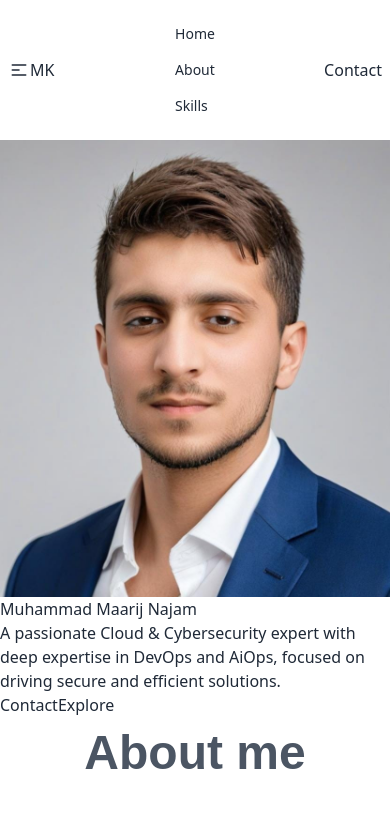
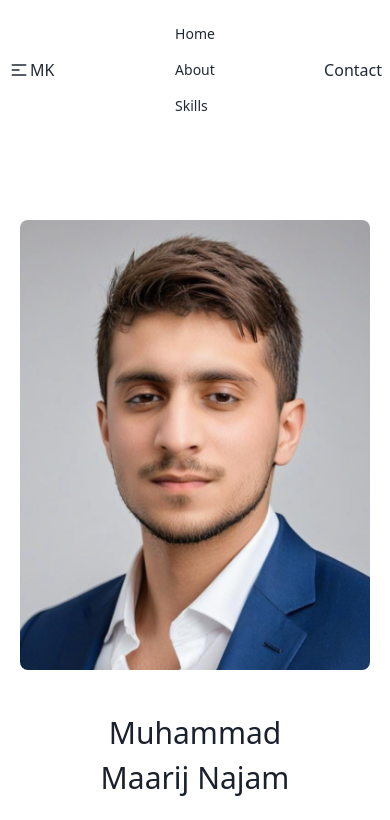
Before and after one commit to maarijkhan24/portfoliomk, a Next.js app: page / in a window 390 px wide. Shown: the top 820 px of the page. Built offline with nearby package versions, Linux system fonts and the light colour scheme.

Commit message:
Hero.module.css

```diff
--- a/components/Hero.module.css
+++ b/components/Hero.module.css
@@ -1,77 +1,83 @@
-/* styles.css */
-.hero-section {
-    color: #4a5568; /* Equivalent to text-gray-600 */
+.heroSection {
+  color: #4a5568; /* text-gray-600 */
 }
 
-  .hero-container {
+.container {
   display: flex;
-    flex-direction: column;
   align-items: center;
   justify-content: center;
-    padding: 5rem 1.25rem; /* Equivalent to px-5 py-20 */
+  flex-direction: column;
+  padding: 5rem 1.25rem;
+  margin: 0 auto;
+  max-width: 1024px;
 }
 
-  .hero-image {
+.heroImage {
   width: 100%;
-    max-width: 500px; /* Equivalent to lg:w-2/6, 500px for width */
-    height: 450px; /* Fixed height */
-    object-fit: cover; /* Equivalent to object-cover */
-    object-position: center; /* Equivalent to object-center */
-    border-radius: 1rem; /* Equivalent to rounded */
-    margin-bottom: 2.5rem; /* Equivalent to mb-10 */
+  max-width: 500px;
+  height: 450px;
+  margin-bottom: 2.5rem;
+  object-fit: cover;
+  object-position: center;
+  border-radius: 0.5rem;
 }
 
-  .hero-content {
+.textContent {
   text-align: center;
+  max-width: 66.666667%; /* lg:w-2/3 */
   width: 100%;
-    max-width: 66.67%; /* Equivalent to lg:w-2/3 */
 }
 
-  .hero-title {
-    font-size: 2.25rem; /* Equivalent to sm:text-4xl */
-    margin-bottom: 1rem; /* Equivalent to mb-4 */
-    font-weight: 500; /* Equivalent to font-medium */
-    color: #1a202c; /* Equivalent to text-gray-900 */
+.title {
+  font-size: 1.875rem; /* text-3xl */
+  font-weight: 500;
+  color: #1a202c; /* text-gray-900 */
+  margin-bottom: 1rem;
 }
 
-  .hero-description {
-    margin-bottom: 2rem; /* Equivalent to mb-8 */
-    line-height: 1.75rem; /* Equivalent to leading-relaxed */
+.description {
+  margin-bottom: 2rem;
+  line-height: 1.6;
 }
 
-  .hero-buttons {
+.buttonContainer {
   display: flex;
   justify-content: center;
 }
 
-  .hero-contact-button {
+.contactButton {
   display: inline-flex;
+  align-items: center;
+  justify-content: center;
+  background-color: #667eea; /* bg-indigo-500 */
+  color: #ffffff;
   padding: 0.5rem 1.5rem;
-    background-color: #6366f1; /* Equivalent to bg-indigo-500 */
-    color: white;
   border: none;
   border-radius: 0.375rem;
-    font-size: 1.125rem; /* Equivalent to text-lg */
+  font-size: 1.125rem; /* text-lg */
   cursor: pointer;
-    text-decoration: none;
+  transition: background-color 0.2s;
 }
 
-  .hero-contact-button:hover {
-    background-color: #4f46e5; /* Equivalent to hover:bg-indigo-600 */
+.contactButton:hover {
+  background-color: #5a67d8; /* hover:bg-indigo-600 */
 }
 
-  .hero-explore-button {
+.exploreButton {
   display: inline-flex;
+  align-items: center;
+  justify-content: center;
+  background-color: #edf2f7; /* bg-gray-100 */
+  color: #4a5568; /* text-gray-700 */
   padding: 0.5rem 1.5rem;
-    background-color: #f7fafc; /* Equivalent to bg-gray-100 */
-    color: #4a5568; /* Equivalent to text-gray-700 */
   border: none;
   border-radius: 0.375rem;
-    font-size: 1.125rem; /* Equivalent to text-lg */
+  font-size: 1.125rem; /* text-lg */
   cursor: pointer;
+  transition: background-color 0.2s;
   margin-left: 1rem;
 }
 
-  .hero-explore-button:hover {
-    background-color: #edf2f7; /* Equivalent to hover:bg-gray-200 */
+.exploreButton:hover {
+  background-color: #e2e8f0; /* hover:bg-gray-200 */
 }
```
Lines whose indentation alone changed are shown as unchanged.
